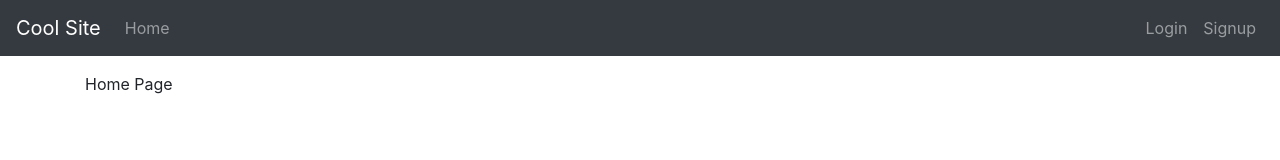
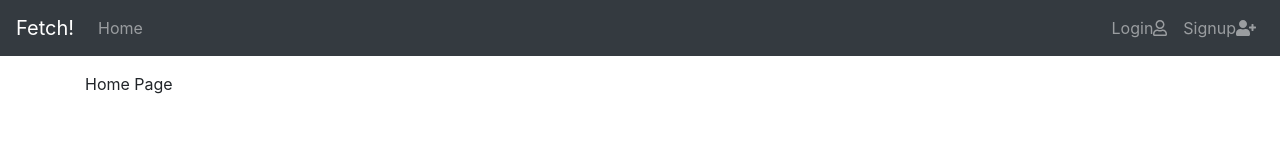
Before and after one commit to lind1125/Fetch-Frontend, a React (Create React App) app: page / in a window 1280 px wide. Shown: the top 160 px of the page. Built offline with nearby package versions, Linux system fonts and the light colour scheme.

Commit message:
imported fontawesome icons, updated Layout component

```diff
--- a/package.json
+++ b/package.json
@@ -3,6 +3,10 @@
   "version": "0.1.0",
   "private": true,
   "dependencies": {
+    "@fortawesome/fontawesome-svg-core": "^1.2.34",
+    "@fortawesome/free-regular-svg-icons": "^5.15.2",
+    "@fortawesome/free-solid-svg-icons": "^5.15.2",
+    "@fortawesome/react-fontawesome": "^0.1.14",
     "@testing-library/jest-dom": "^5.11.6",
     "@testing-library/react": "^11.2.2",
     "@testing-library/user-event": "^12.2.2",
--- a/src/App.js
+++ b/src/App.js
@@ -1,4 +1,12 @@
 import {Switch, Route} from "react-router-dom"
+
+// Icon library
+import { library } from '@fortawesome/fontawesome-svg-core'
+import { fas } from '@fortawesome/free-solid-svg-icons'
+import { far } from '@fortawesome/free-regular-svg-icons'
+
+library.add(fas, far)
+
 // Components imports
 import Home from './components/Home'
 import Login from './components/Login'
--- a/src/components/common/Layout.js
+++ b/src/components/common/Layout.js
@@ -1,6 +1,8 @@
 import React, {useState, useEffect} from 'react';
 import {Link} from 'react-router-dom'
 import {getCurrentUser, logout} from '../../services/auth.service'
+import { FontAwesomeIcon} from '@fortawesome/react-fontawesome'
+
 const Layout = (props) => {
 
   const [currentUser, setCurrentUser] = useState(undefined)
@@ -23,7 +25,7 @@ const Layout = (props) => {
   return (
   <div>
     <nav className="navbar navbar-expand navbar-dark bg-dark">
-      <Link to="/" className="navbar-brand">Cool Site</Link>
+      <Link to="/" className="navbar-brand">Fetch!</Link>
       <div className="navbar-nav mr-auto">
         <li className="nav-item">
           <Link to={"/home"} className="nav-link">Home</Link>
@@ -33,7 +35,9 @@ const Layout = (props) => {
         {
           currentUser && (
             <li className="nav-item">
-              <Link to={"/profile"} className="nav-link">Profile</Link>
+              <Link to={"/profile"} className="nav-link">
+                Profile
+                </Link>
             </li>
           )
         }
@@ -45,21 +49,27 @@ const Layout = (props) => {
             <li className="nav-item">
               <Link to={'/profile'} className="nav-link">
                 {currentUser.username}
+              <FontAwesomeIcon icon={['fas', 'user']} />
               </Link>
             </li>
             <li className="nav-item">
-              <a  href="/" className="nav-link" onClick={logOut}>Log out</a>
+              <a  href="/" className="nav-link" onClick={logOut}>
+
+                Log out
+                </a>
             </li>
           </div> : (
             <div className="navbar-nav ml-auto">
               <li className="nav-item">
                 <Link to={'/login'} className="nav-link">
                   Login
+                  <FontAwesomeIcon icon={['far', 'user']} />
                 </Link>
               </li>
               <li className="nav-item">
                 <Link to={'/signup'} className="nav-link">
                   Signup
+                <FontAwesomeIcon icon={['fas', 'user-plus']} />
                 </Link>
               </li>
           </div>)}
```
Also changed, not shown: 1 other file (tests, documents, lock files or other folders).
